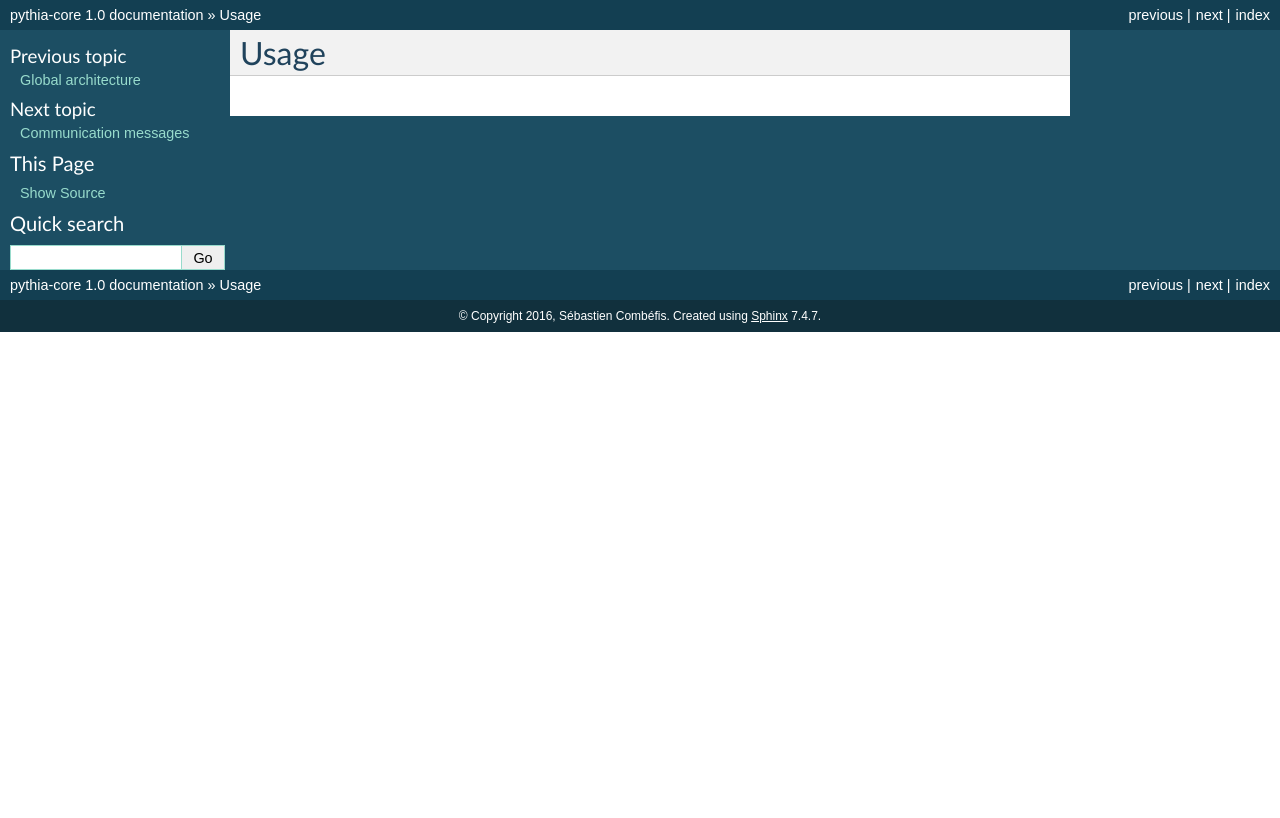
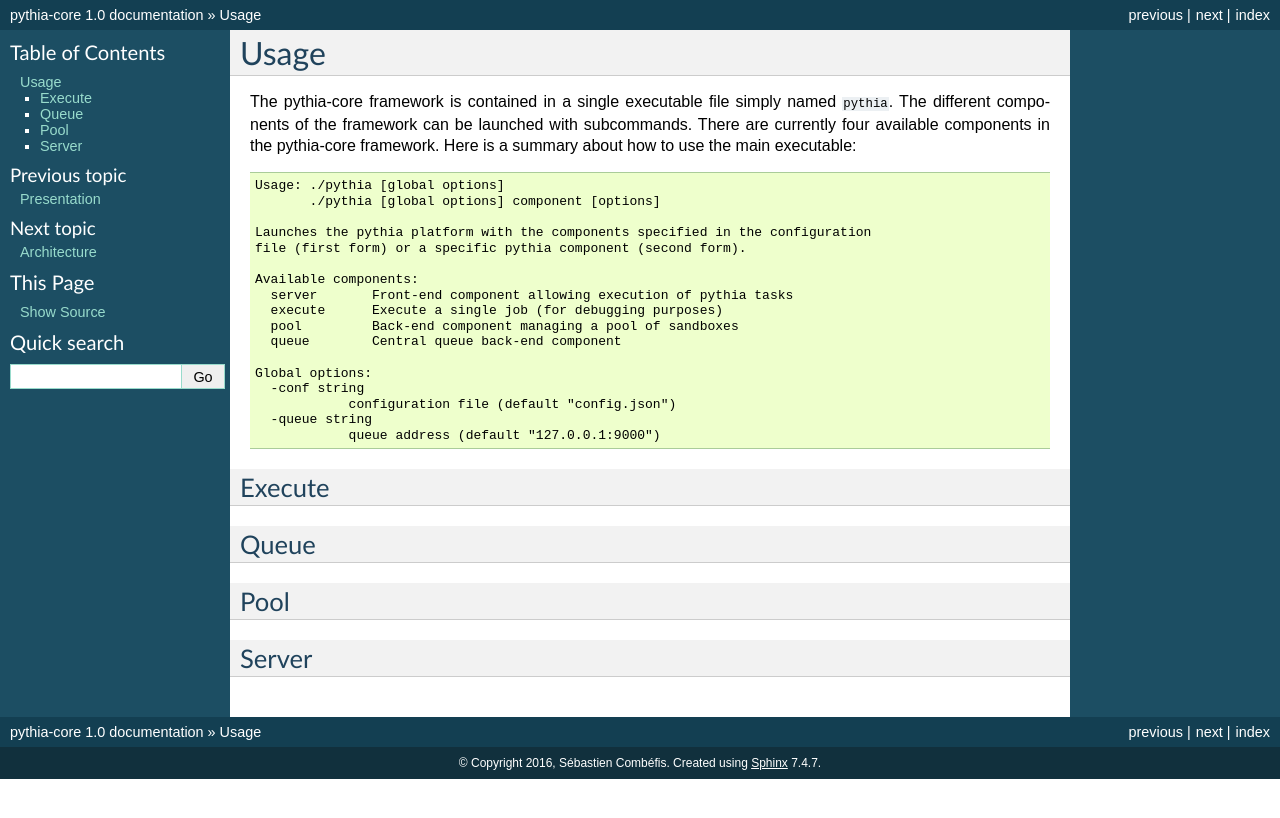
Before and after one commit to pythia-project/pythia-core, a Sphinx documentation site: the page built from docs/usage.rst, in a window 1280 px wide. Shown: the top 818 px of the page. Built offline with Sphinx 7.4.7, drawn with Linux system fonts in a browser that asks for light colours.

```diff
--- /dev/null
+++ b/docs/architecture.rst
@@ -0,0 +1,2 @@
+Architecture
+============
--- a/docs/globalarch.rst
+++ /dev/null
@@ -1,2 +0,0 @@
-Global architecture
-===================
--- /dev/null
+++ b/docs/presentation.rst
@@ -0,0 +1,2 @@
+Presentation
+============
--- a/docs/usage.rst
+++ b/docs/usage.rst
@@ -1,2 +1,48 @@
 Usage
 =====
+
+The pythia-core framework is contained in a single executable file simply named ``pythia``. The different components of the framework can be launched with subcommands. There are currently four available components in the pythia-core framework. Here is a summary about how to use the main executable:
+
+.. code-block:: none
+
+    Usage: ./pythia [global options]
+           ./pythia [global options] component [options]
+
+    Launches the pythia platform with the components specified in the configuration
+    file (first form) or a specific pythia component (second form).
+
+    Available components:
+      server       Front-end component allowing execution of pythia tasks
+      execute      Execute a single job (for debugging purposes)
+      pool         Back-end component managing a pool of sandboxes
+      queue        Central queue back-end component
+
+    Global options:
+      -conf string
+        	configuration file (default "config.json")
+      -queue string
+        	queue address (default "127.0.0.1:9000")
+
+
+
+
+Execute
+-------
+
+
+
+
+Queue
+-----
+
+
+
+
+Pool
+----
+
+
+
+
+Server
+------
```
Also changed, not shown: docs/index.rst (+14 -13 lines).
